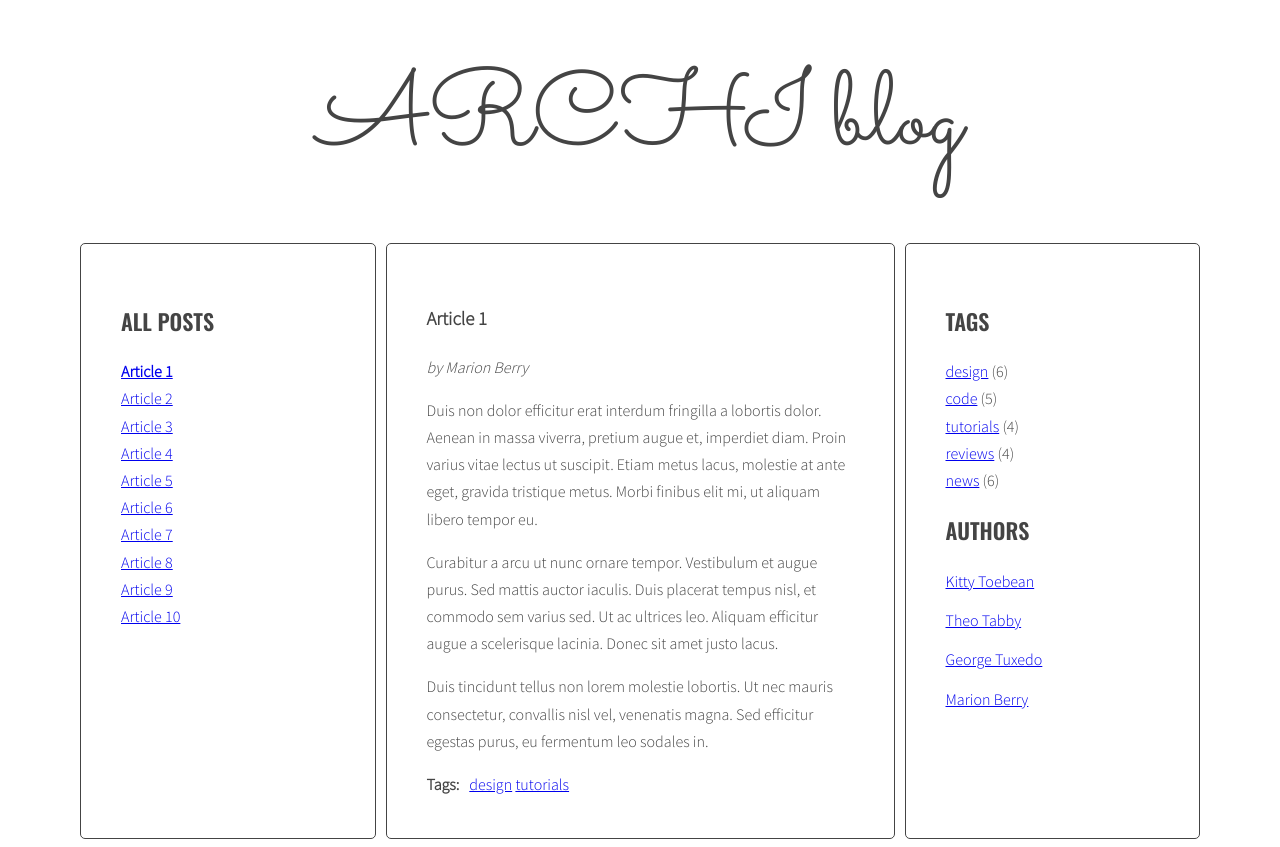
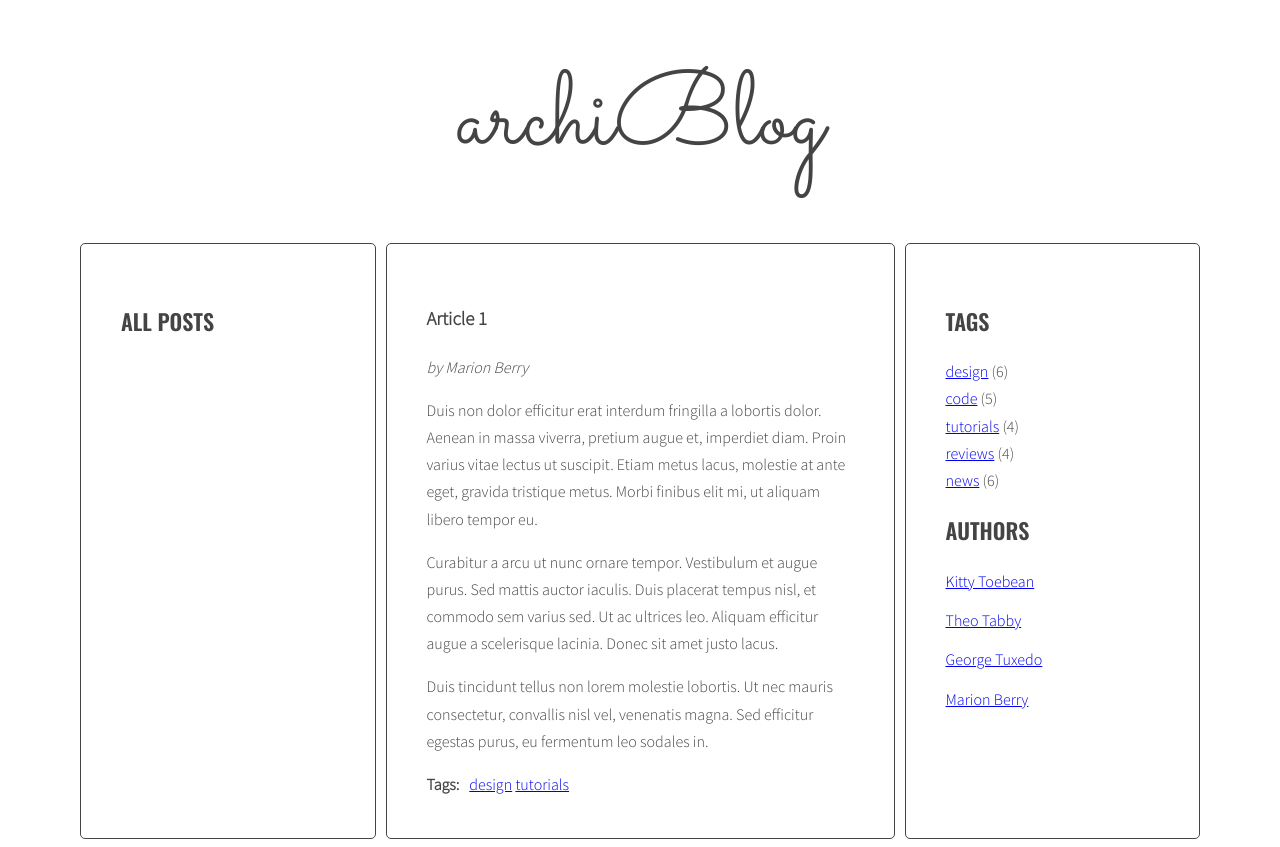
Before and after one commit to inkamurek/javascript-archiBlog, a website: page index.html in a window 1280 px wide. Drawn offline with nearby package versions, Linux system fonts and the light colour scheme.

Commit message:
Delete links in HTML

```diff
--- a/index.html
+++ b/index.html
@@ -12,21 +12,11 @@
 
 <div class="blog">
     <div class="container">
-      <h1 class="logo">ARCHI blog</h1>
+      <h1 class="logo">archiBlog</h1>
       <main class="wrapper">
         <aside class="sidebar">
           <h2 class="section-title">All posts</h2>
           <ul class="list titles">
-            <li><a href="#article-1" class="active"><span>Article 1</span></a></li>
-            <li><a href="#article-2"><span>Article 2</span></a></li>
-            <li><a href="#article-3"><span>Article 3</span></a></li>
-            <li><a href="#article-4"><span>Article 4</span></a></li>
-            <li><a href="#article-5"><span>Article 5</span></a></li>
-            <li><a href="#article-6"><span>Article 6</span></a></li>
-            <li><a href="#article-7"><span>Article 7</span></a></li>
-            <li><a href="#article-8"><span>Article 8</span></a></li>
-            <li><a href="#article-9"><span>Article 9</span></a></li>
-            <li><a href="#article-10"><span>Article 10</span></a></li>
           </ul>
         </aside>
         <section class="posts">
--- a/js/script.js
+++ b/js/script.js
@@ -45,3 +45,37 @@ const links = document.querySelectorAll('.titles a');
 for(let link of links){
     link.addEventListener('click', titleClickHandler);
    }
+
+  //  -----------------------------------------------------------------------------------------------
+
+
+
+  const optArticleSelector = '.post',
+  optTitleSelector = '.post-title',
+  optTitleListSelector = '.titles';
+
+function generateTitleLinks(){
+
+  /* remove contents of titleList */
+
+  const titleList = document.querySelector(optTitleListSelector)
+  console.log(titleList)
+    titleList.innerHTML = '';
+
+
+
+  /* for each article */
+
+    /* get the article id */
+
+    /* find the title element */
+
+    /* get the title from the title element */
+
+    /* create HTML of the link */
+
+    /* insert link into titleList */
+
+}
+
+generateTitleLinks();
```
